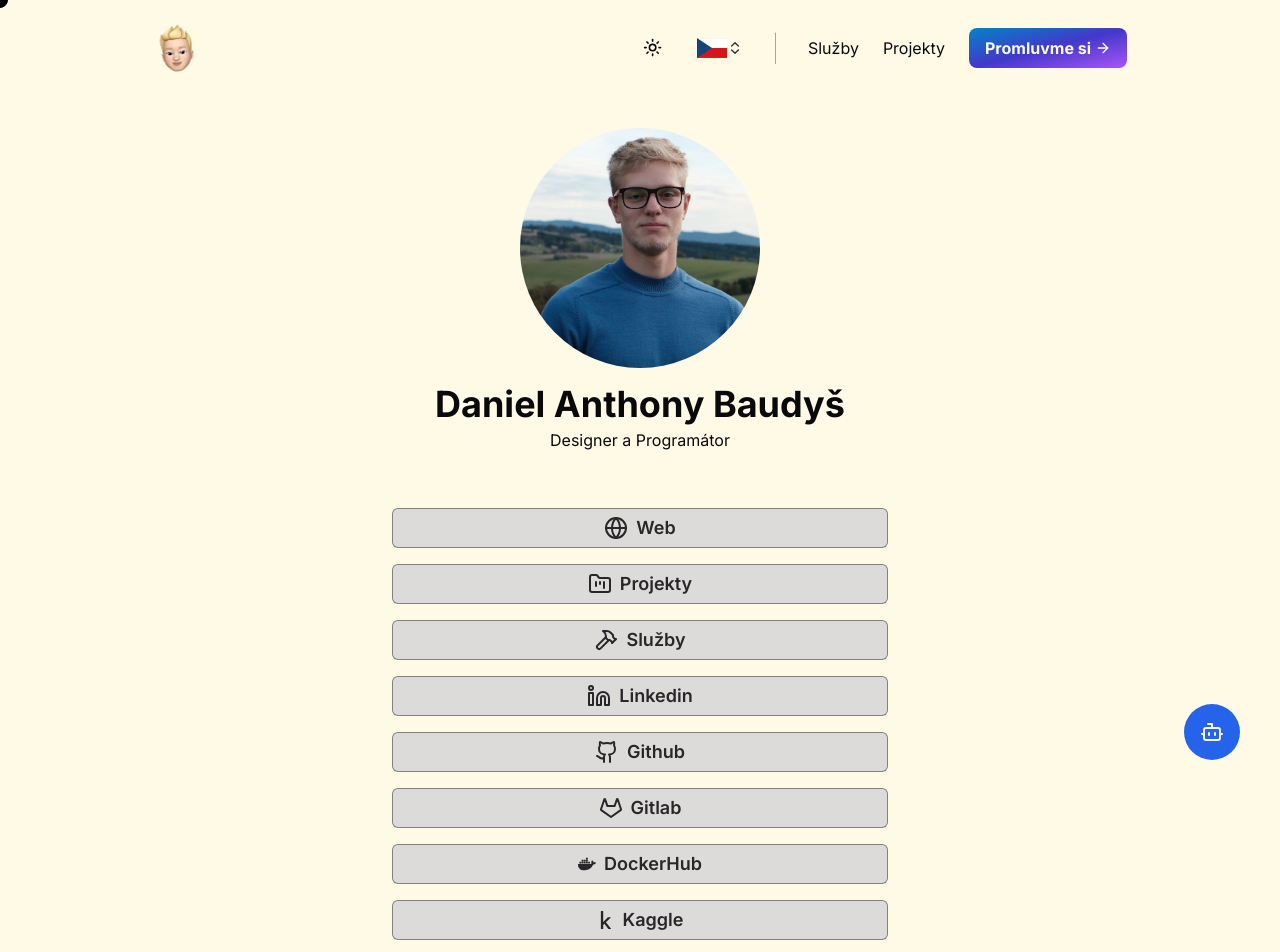
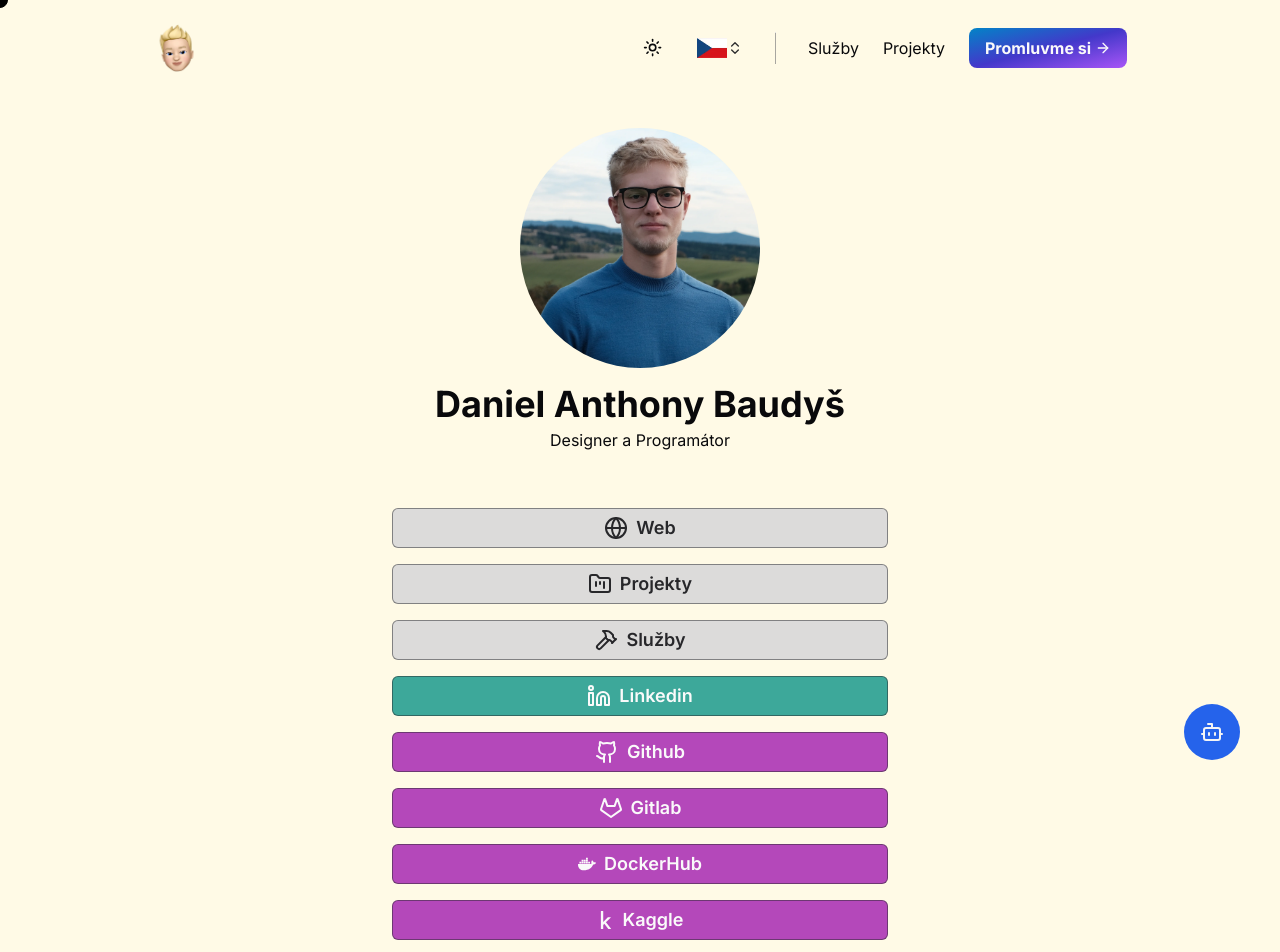
Before and after one commit to ton1czech/baudys, a Next.js app: page /links in a window 1280 px wide. Shown: the top 952 px of the page. Built offline with nearby package versions, Linux system fonts and the light colour scheme; what react-chatbot-kit would draw is missing.

Commit message:
👌IMPROVE: links page colorful links

```diff
--- a/app/links/page.tsx
+++ b/app/links/page.tsx
@@ -18,14 +18,16 @@
 import { FC } from 'react'
 import { motion } from 'framer-motion'
 import { FaDocker, FaKaggle, FaSteam } from 'react-icons/fa'
+import { cn } from '@/lib/utils'
 
 interface LinkItemProps {
   icon: LucideIcon
   label: string
   href: string
+  color?: string
 }
 
-const LinkItem: FC<LinkItemProps> = ({ icon: Icon, label, href }) => {
+const LinkItem: FC<LinkItemProps> = ({ icon: Icon, label, href, color }) => {
   const { setIsHovering, setIsNotHovering } = useCursor()
 
   return (
@@ -36,7 +38,12 @@
       className='w-full'
     >
       <Button
-        className='w-full lg:w-1/2 text-lg font-semibold border bg-zinc-300/80 hover:bg-zinc-400/70 border-zinc-800/50 text-zinc-800 dark:bg-zinc-800/80 dark:hover:bg-zinc-900/70 dark:border-zinc-200/50 dark:text-zinc-200'
+        className={cn(
+          'w-full lg:w-1/2 text-lg font-semibold border border-zinc-800/50 dark:border-zinc-200/50 dark:text-zinc-200',
+          color
+            ? color
+            : 'bg-zinc-300/80 hover:bg-zinc-400/70 text-zinc-800 dark:bg-zinc-800/80 dark:hover:bg-zinc-900/70'
+        )}
         onMouseEnter={setIsHovering}
         onMouseLeave={setIsNotHovering}
       >
@@ -105,31 +112,37 @@
             href='https://www.linkedin.com/in/ton1czech/'
             label='Linkedin'
             icon={Linkedin}
+            color='bg-teal-600/80 hover:bg-teal-700/80'
           />
           <LinkItem
             href='https://gitlab.com/ton1czech/'
             label='Github'
             icon={Github}
+            color='bg-fuchsia-700/80 hover:bg-fuchsia-800/80'
           />
           <LinkItem
             href='https://github.com/ton1czech/'
             label='Gitlab'
             icon={Gitlab}
+            color='bg-fuchsia-700/80 hover:bg-fuchsia-800/80'
           />
           <LinkItem
             href='https://hub.docker.com/u/ton1czech'
             label='DockerHub'
             icon={FaDocker}
+            color='bg-fuchsia-700/80 hover:bg-fuchsia-800/80'
           />
           <LinkItem
             href='https://www.kaggle.com/ton1czech'
             label='Kaggle'
             icon={FaKaggle}
+            color='bg-fuchsia-700/80 hover:bg-fuchsia-800/80'
           />
           <LinkItem
             href='https://steamcommunity.com/id/ton1czech/'
             label='Steam'
             icon={FaSteam}
+            color='bg-indigo-700/80 hover:bg-indigo-800/80'
           />
         </div>
       </Container>
```
Also changed, not shown: 1 other file (tests, documents, lock files or other folders).
